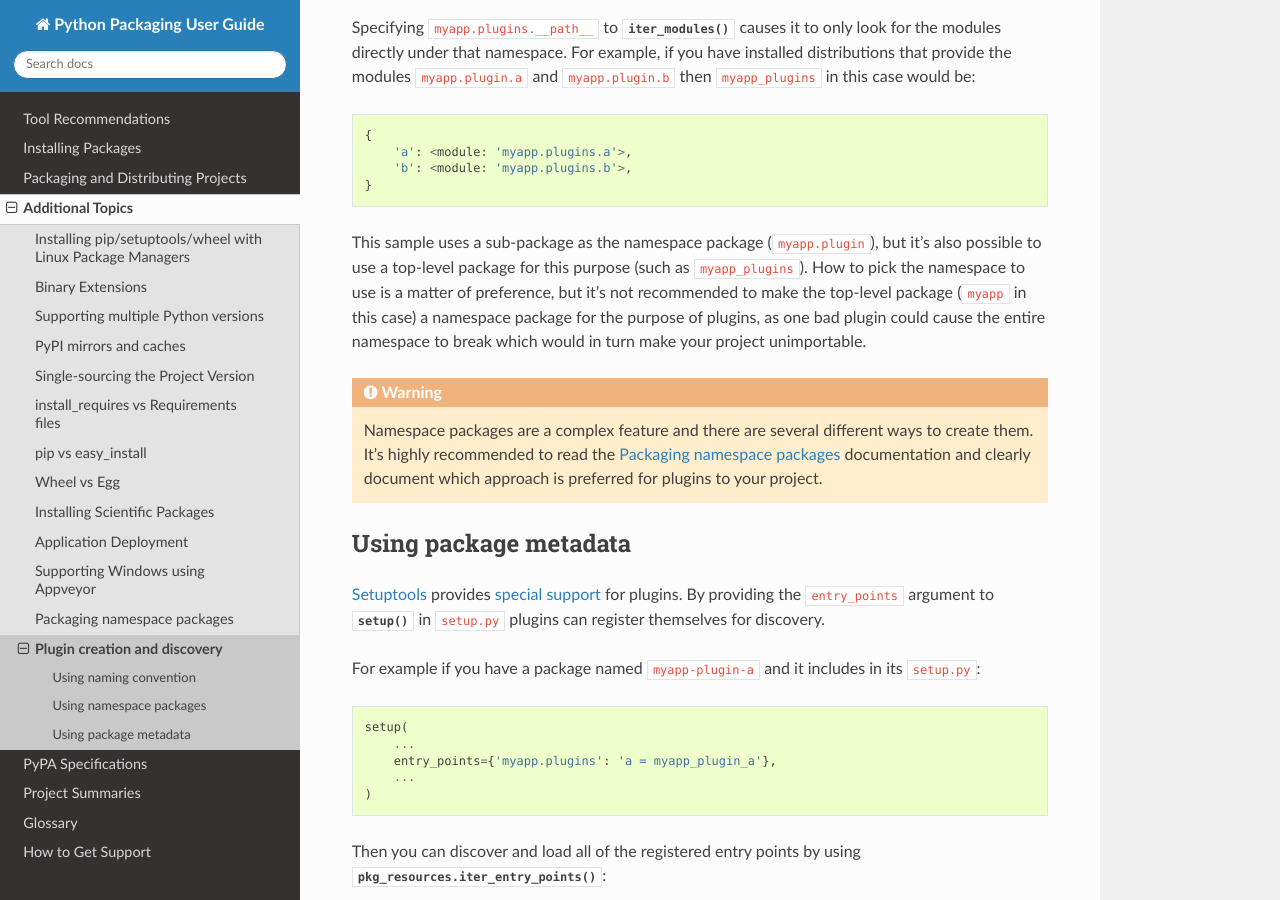
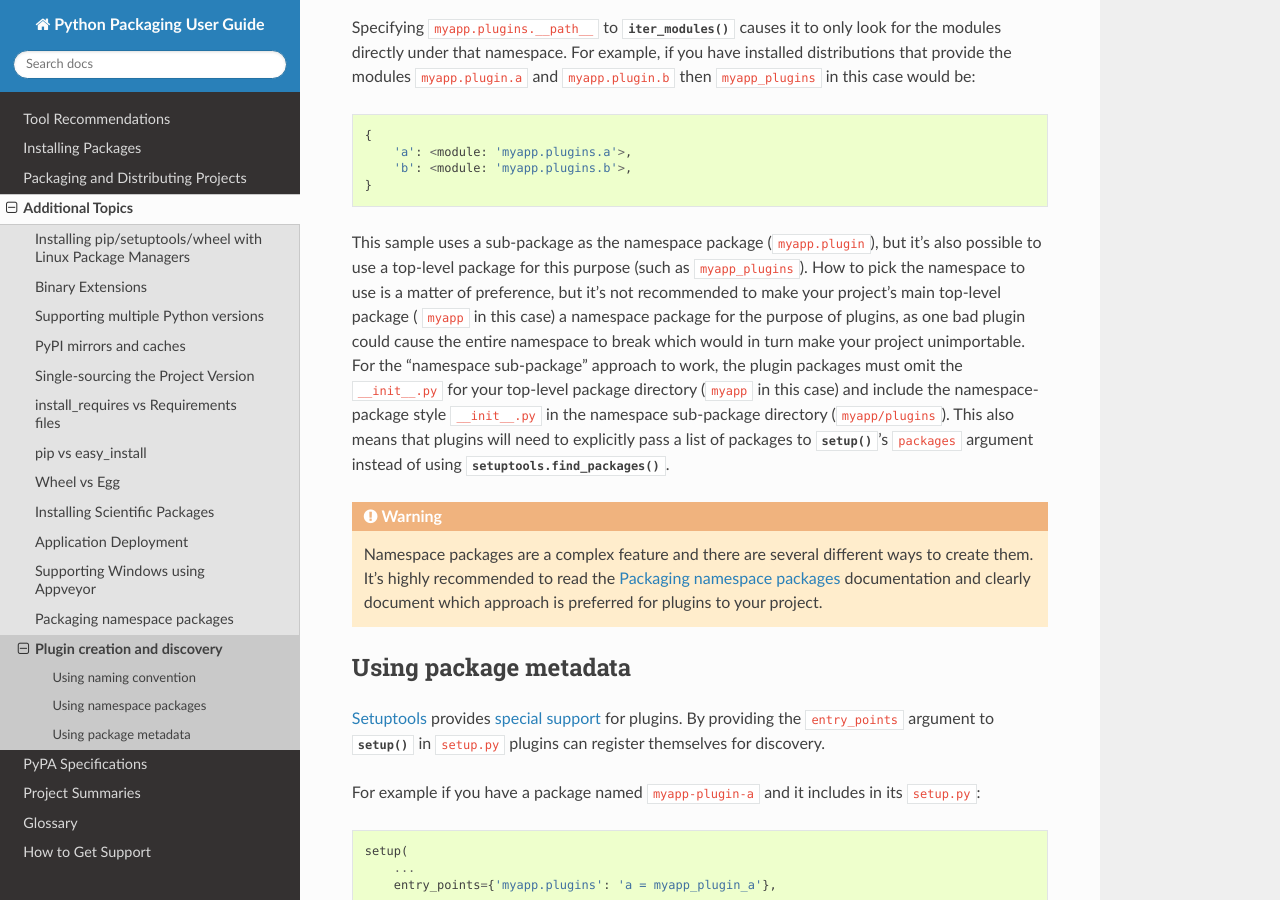
Before and after one commit to pypa/packaging.python.org, a Sphinx documentation site: the page built from source/plugin_discovery.rst, in a window 1280 px wide and 900 px high, scrolled down 1659 px. Built offline with Sphinx 7.4.7 and the Read the Docs theme 2.0.0, drawn with Linux system fonts in a browser that asks for light colours; pages that are not in the unit, such as notebooks, are missing from menus.

Commit message:
Add a note about namespace sub-packages to plugin discovery

```diff
--- a/source/plugin_discovery.rst
+++ b/source/plugin_discovery.rst
@@ -104,10 +104,16 @@ and ``myapp.plugin.b`` then ``myapp_plugins`` in this case would be:
 This sample uses a sub-package as the namespace package (``myapp.plugin``), but
 it's also possible to use a top-level package for this purpose (such as
 ``myapp_plugins``). How to pick the namespace to use is a matter of preference,
-but it's not recommended to make the top-level package (``myapp`` in this case)
-a namespace package for the purpose of plugins, as one bad plugin could cause
-the entire namespace to break which would in turn make your project
-unimportable.
+but it's not recommended to make your project's main top-level package (
+``myapp`` in this case) a namespace package for the purpose of plugins, as one
+bad plugin could cause the entire namespace to break which would in turn make
+your project unimportable. For the "namespace sub-package" approach to work,
+the plugin packages must omit the ``__init__.py`` for your top-level package
+directory (``myapp`` in this case) and include the namespace-package style
+``__init__.py`` in the namespace sub-package directory (``myapp/plugins``).
+This also means that plugins will need to explicitly pass a list of packages
+to :func:`setup`'s ``packages`` argument instead of using
+:func:`setuptools.find_packages`.
 
 .. warning:: Namespace packages are a complex feature and there are several
     different ways to create them. It's highly recommended to read the
```
